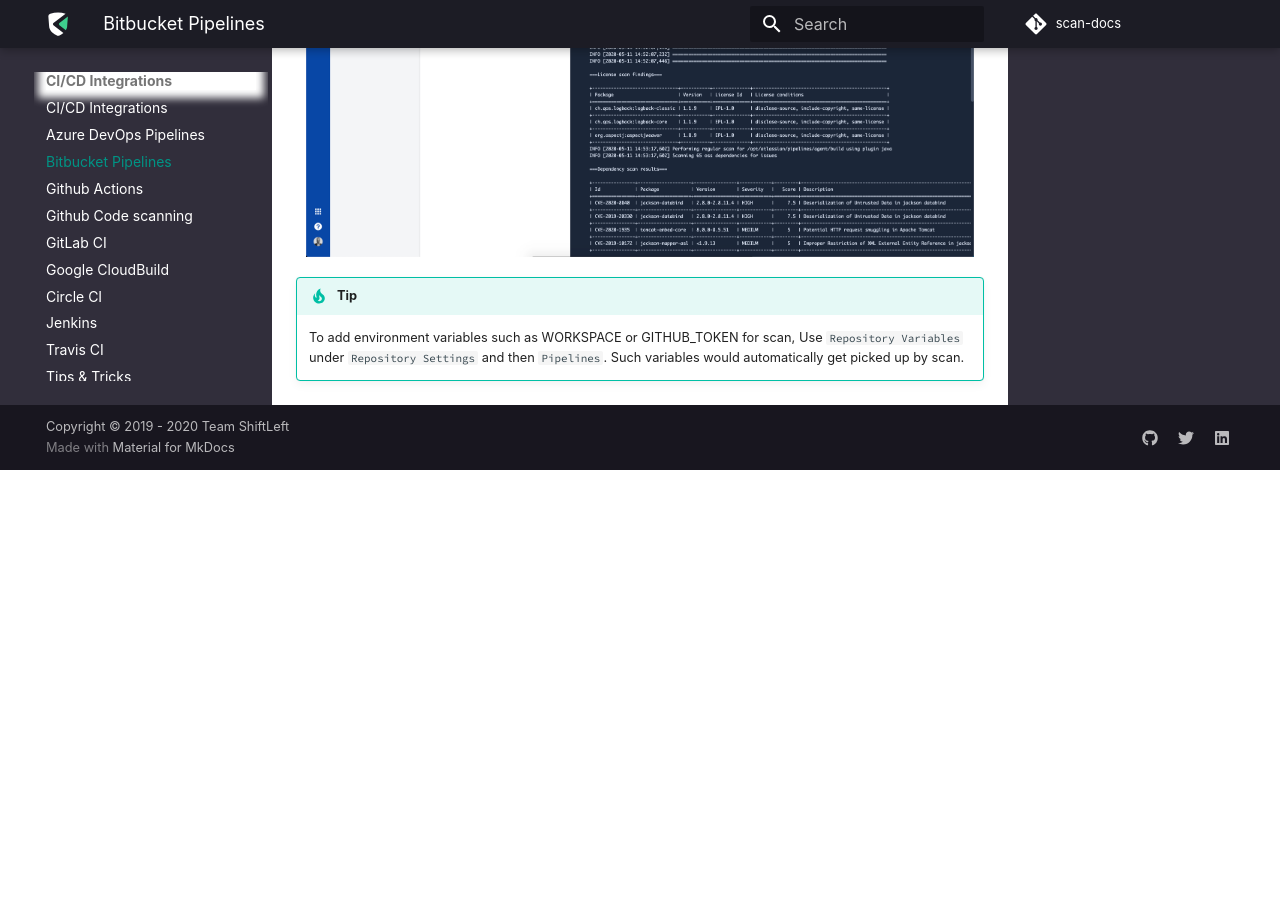
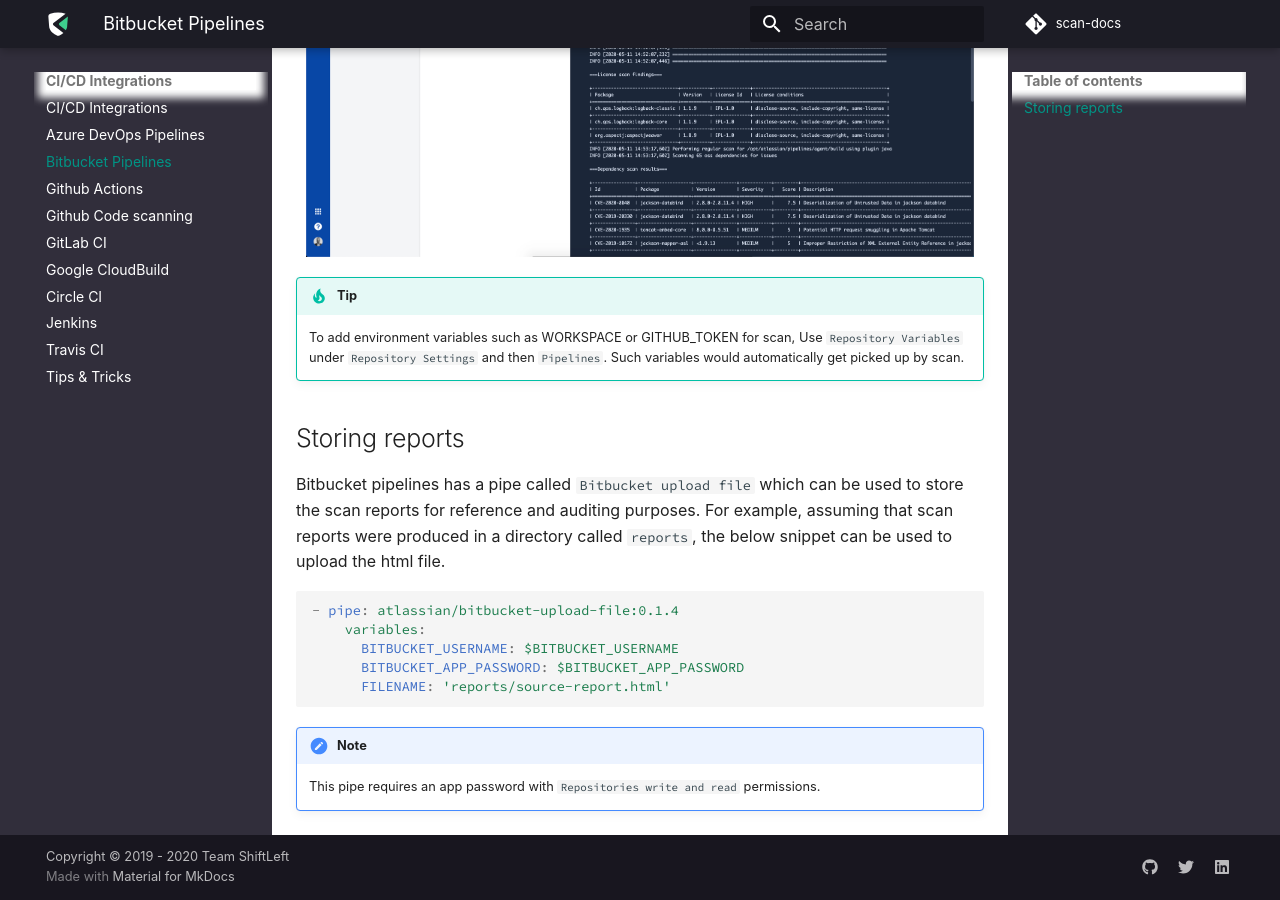
Before and after one commit to ShiftLeftSecurity/scan-docs, an MkDocs documentation site: the page built from docs/integrations/bitbucket.md, in a window 1280 px wide and 900 px high, scrolled down 581 px. Built offline with MkDocs 1.6.1 and Material for MkDocs 9.7.7, drawn with Linux system fonts in a browser that asks for light colours; some web fonts are replaced; comment, search, counter and statistics services are not loaded; before the commit the page ends 1051 px from its top, so only the background shows below that.

Commit message:
Added section on bitbucket

````diff
--- a/docs/integrations/bitbucket.md
+++ b/docs/integrations/bitbucket.md
@@ -16,3 +16,18 @@
 
 !!! Tip
     To add environment variables such as WORKSPACE or GITHUB_TOKEN for scan, Use `Repository Variables` under `Repository Settings` and then `Pipelines`. Such variables would automatically get picked up by scan.
+
+## Storing reports
+
+Bitbucket pipelines has a pipe called `Bitbucket upload file` which can be used to store the scan reports for reference and auditing purposes. For example, assuming that scan reports were produced in a directory called `reports`, the below snippet can be used to upload the html file.
+
+```yaml
+- pipe: atlassian/bitbucket-upload-file:0.1.4
+    variables:
+      BITBUCKET_USERNAME: $BITBUCKET_USERNAME
+      BITBUCKET_APP_PASSWORD: $BITBUCKET_APP_PASSWORD
+      FILENAME: 'reports/source-report.html'
+```
+
+!!! Note
+    This pipe requires an app password with `Repositories write and read` permissions.
````
